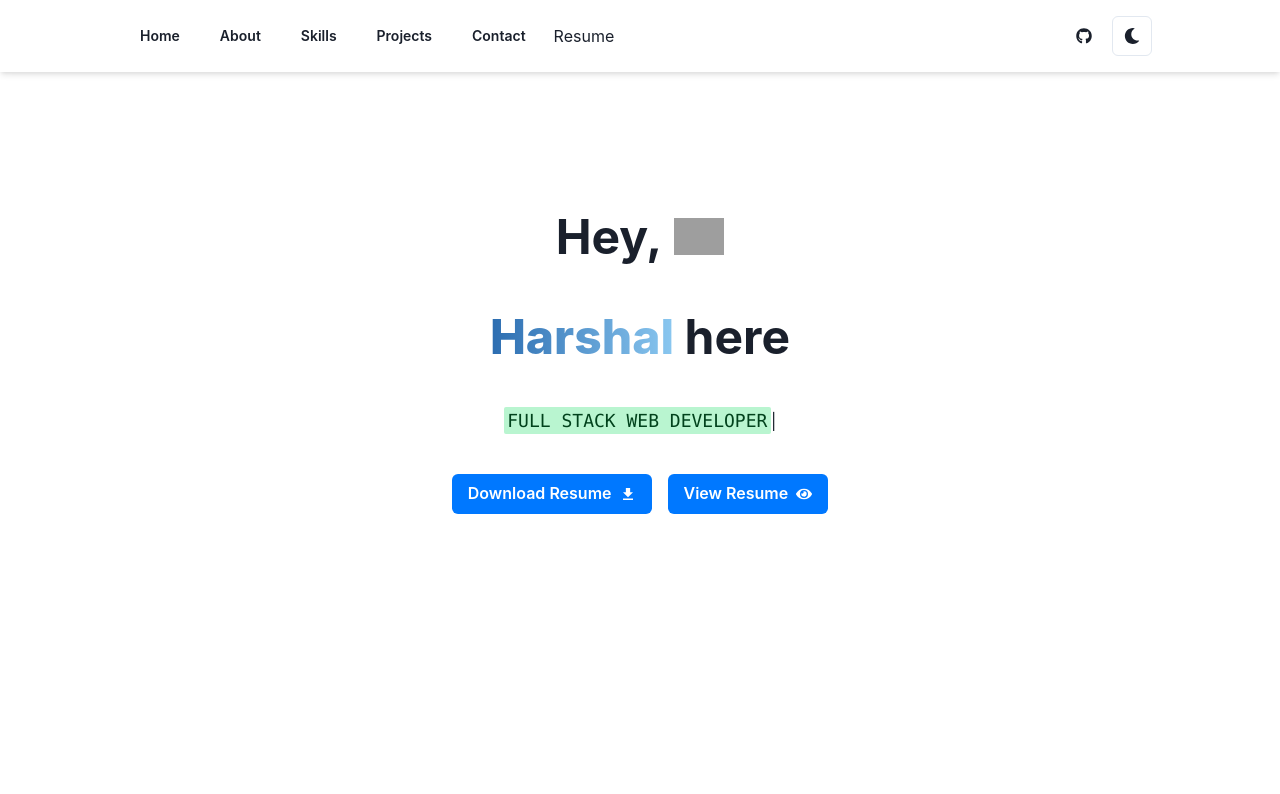
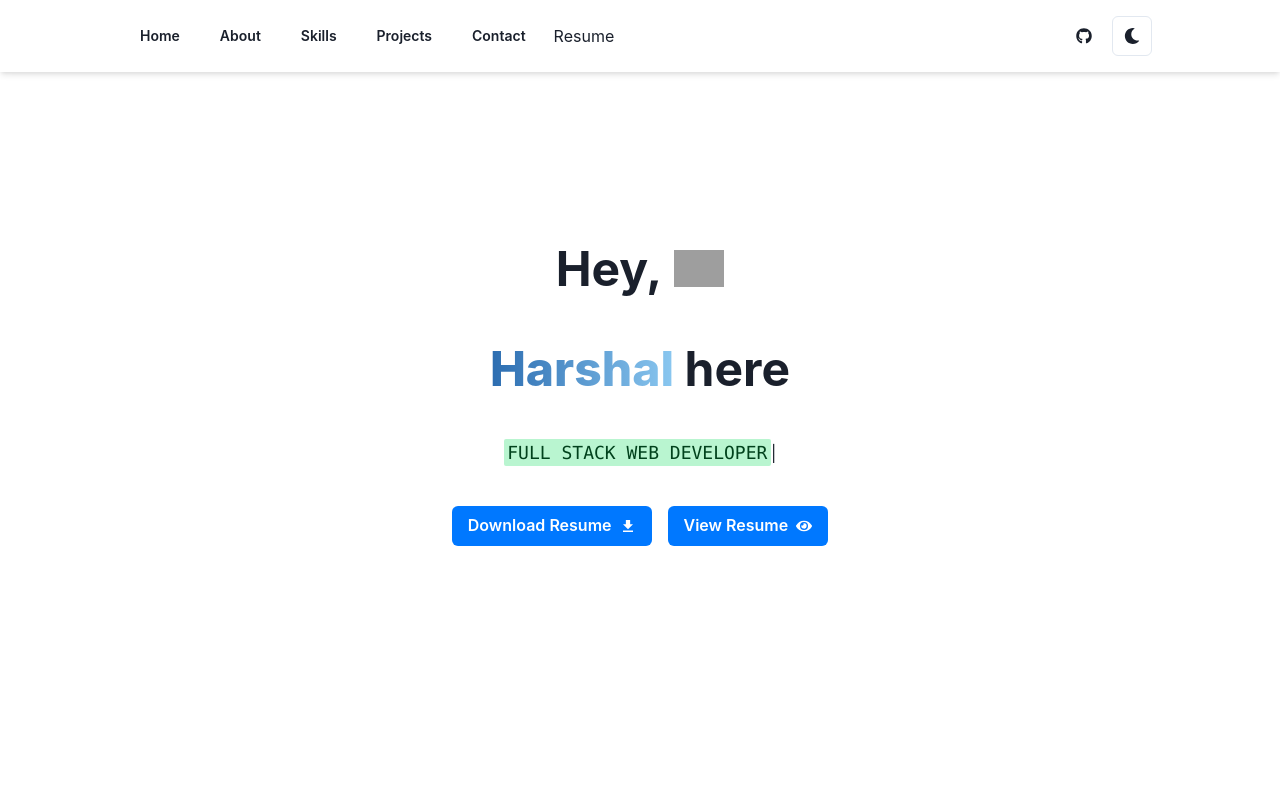
Before and after one commit to Hashal890/Hashal890.github.io, a React (Create React App) app: page /#/ in a window 1280 px wide. Shown: the top 794 px of the page. Built offline with nearby package versions, Linux system fonts and the light colour scheme; grey boxes are pictures that could not be loaded.

Commit message:
changed height of home

```diff
--- a/src/Pages/Home.jsx
+++ b/src/Pages/Home.jsx
@@ -19,9 +19,9 @@ export default function Home() {
       gap={4}
       justifyContent={"center"}
       alignItems={"center"}
-      h={"100vh"}
+      h={"92vh"}
       w={"100%"}
-      mt={-16}
+      // mt={-16}
       id={"home"}
     >
       <Heading
```
